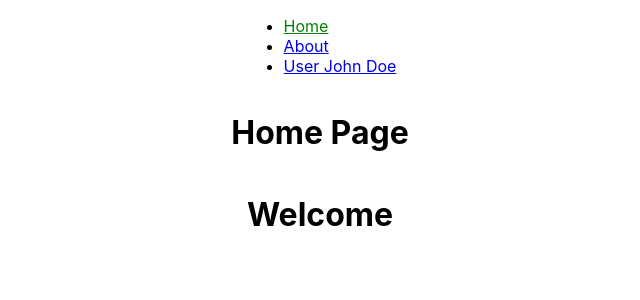
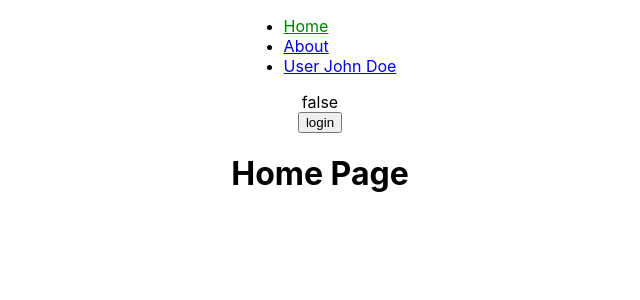
Before and after one commit to IT-som-framtidsyrke-HT2020/react-hooks, a React (Create React App) app: page / in a window 1280 px wide. Shown: the top 300 px of the page, without its empty margins (320-960 px from the left). Built offline with nearby package versions, Linux system fonts and the light colour scheme.

Commit message:
react router redirect

```diff
--- a/src/App.js
+++ b/src/App.js
@@ -1,5 +1,11 @@
 import React, { useState, useEffect } from "react";
-import { BrowserRouter, Route, Link, NavLink } from "react-router-dom";
+import {
+  BrowserRouter,
+  Route,
+  Link,
+  NavLink,
+  Redirect,
+} from "react-router-dom";
 
 import AboutPage from "./pages/AboutPage";
 import NameTag from "./components/NameTag";
@@ -13,6 +19,12 @@ import "./index.css";
 let born = false;
 
 function App() {
+  const [loggedIn, setLoggedIn] = useState(false);
+
+  const handleClick = () => {
+    setLoggedIn(!loggedIn);
+  };
+
   return (
     <BrowserRouter>
       <div className="container">
@@ -28,11 +40,17 @@ function App() {
             </NavLink>
           </li>
           <li>
-            <NavLink to="/user/john" exact activeClassName="link-active-style">
+            <NavLink
+              to="/user/john/doe"
+              exact
+              activeClassName="link-active-style"
+            >
               User John Doe
             </NavLink>
           </li>
         </ul>
+        {loggedIn.toString()}
+        <button onClick={handleClick}>{loggedIn ? "logout" : "login"}</button>
         <Route
           path="/"
           exact
@@ -42,10 +60,16 @@ function App() {
         ></Route>
         <Route path="/about" exact component={AboutPage}></Route>
         <Route
-          to="/user/:username"
+          path="/user/:firstname/:lastname"
           exact
           render={({ match }) => {
-            return <h1>Welcome {match.params.username}</h1>;
+            return loggedIn ? (
+              <h1>
+                Welcome {match.params.firstname} {match.params.lastname}
+              </h1>
+            ) : (
+              <Redirect to="/" />
+            );
           }}
         ></Route>
       </div>
```
